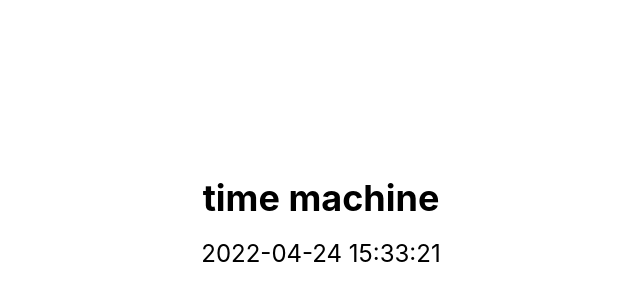
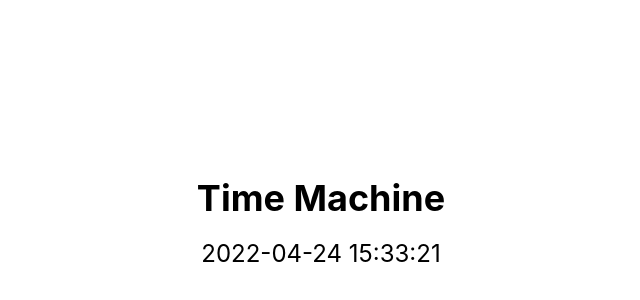
Before and after one commit to lexmin0412/advanced-stack-park, a React (Vite) app: page /time-machine in a window 1280 px wide. Shown: the part 166-466 px from the top of the page, without its empty margins (319-959 px from the left). Built offline with nearby package versions, Linux system fonts and the light colour scheme.

Commit message:
refactor: remove useless import, change time machine title to capital

```diff
--- a/src/routes/time-machine/index.tsx
+++ b/src/routes/time-machine/index.tsx
@@ -1,4 +1,4 @@
-import { Component, useState, useEffect, useRef } from 'react'
+import { useState, useEffect } from 'react'
 import { getCurFormattedTime } from './../../utils/index'
 
 export function TimeMachine() {
@@ -17,7 +17,7 @@ export function TimeMachine() {
 	return (
 		<div className='flex justify-center align-middle flex-col w-screen h-screen'>
 			<div className="title text-4xl text-center font-bold">
-				time machine
+				Time Machine
 			</div>
 			<div className="machine-time text-2xl text-center my-5">
 				{time}
```
